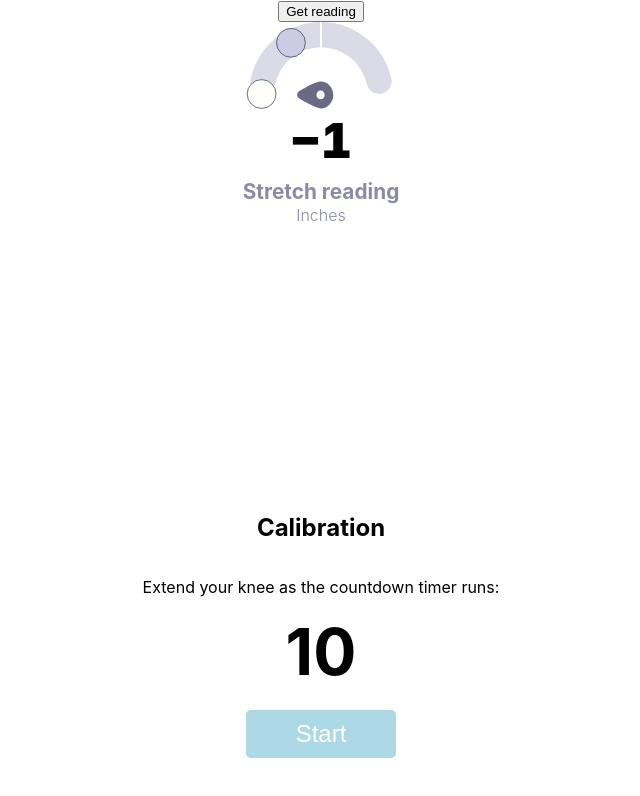
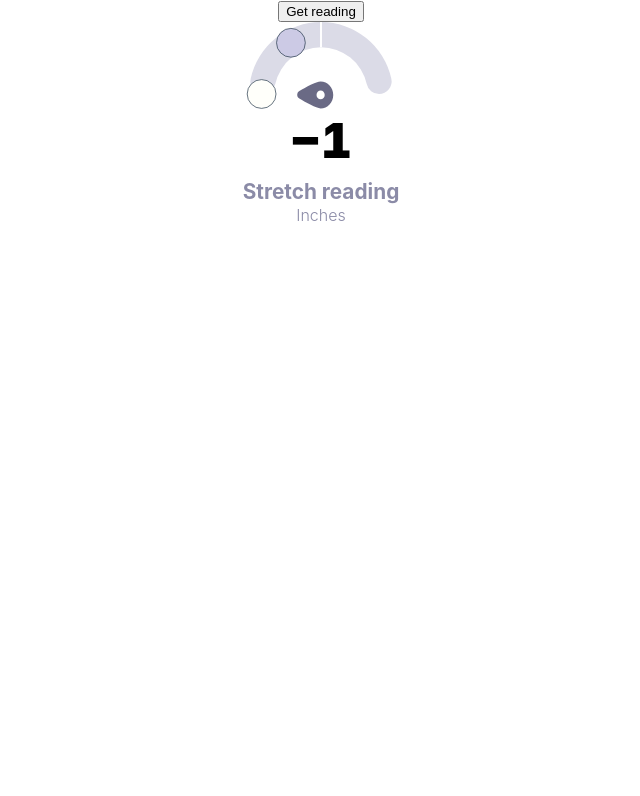
Before and after one commit to amy-al/smart-knee-brace, a React (Create React App) app: page /stretch in a window 1280 px wide. Shown: the top 796 px of the page, without its empty margins (319-959 px from the left). Built offline with nearby package versions, Linux system fonts and the light colour scheme.

Commit message:
merged the calibration and gauge changes together with local storage

```diff
--- a/src/pages/Calibration.js
+++ b/src/pages/Calibration.js
@@ -1,7 +1,8 @@
 import React, { useState, useEffect } from 'react';
 import './Calibration.css';
+import Stretch_sensor from './stretch_sensor';
 
-const Calibration = ({stretch_value, onCalibrationValue}) => {
+const Calibration = () => {
   const [countdown, setCountdown] = useState(10); // Countdown timer value
   const [calibrationValue, setCalibrationValue] = useState(null); // Store fully extended value
   const [paused, setPaused] = useState(true);
@@ -16,11 +17,13 @@ const Calibration = ({stretch_value, onCalibrationValue}) => {
       }, 1000);
     }
 
-    const currentValue = stretch_value; /* Retrieve the current knee brace value */
+    const currentValue = localStorage.getItem("sensorValue"); /* Retrieve the current knee brace value */
     setCalibrationValue(currentValue);
+    console.log("currentValue", currentValue)
 
     if (countdown === 0) {
-      onCalibrationValue(currentValue);
+      localStorage.setItem("calibrationValue", currentValue)
+      console.log("CURRENTVALUE", currentValue)
     }
 
     // Cleanup timer when component unmounts
@@ -39,6 +42,7 @@ const Calibration = ({stretch_value, onCalibrationValue}) => {
 
   return (
     <div className="calibration-container">
+      <Stretch_sensor/>
       <h2>Calibration</h2>
       {countdown === 0 ? (
         <div>
--- a/src/pages/Home.js
+++ b/src/pages/Home.js
@@ -20,6 +20,10 @@ const options = [
 ]
 
 // const [selectedOption, setSelectedOption] = useState(null); // use the selected option and change the state
+
+const val = localStorage.getItem("sensorValue");
+console.log(val)
+
 
 const DropdownMenu = () => (
   <Select options={options} />
--- a/src/pages/stretch_sensor.js
+++ b/src/pages/stretch_sensor.js
@@ -22,15 +22,15 @@ function isWebBLEAvailable(){
 }
 
 
+
 function Stretch_sensor() {
   const [sensorReading, setSensorReading] = useState(-1);
   const readingDisplay = sensorReading !== -1 ? <p>{sensorReading}</p> : null;
-  console.log(readingDisplay)
+  // console.log("readingDisplay", readingDisplay)
 
-  const [calibrationValue, setCalibrationValue] = useState(null);
-  const adjustedcalibrationValue = calibrationValue != null ? parseFloat(calibrationValue.props.children) : 1;
-  console.log("Calibration Value")
-  console.log(adjustedcalibrationValue)
+  const calibrationValue = localStorage.getItem("calibrationValue")
+  const adjustedcalibrationValue = calibrationValue != null ? calibrationValue : 1;
+  // console.log("Calibration Value", adjustedcalibrationValue)
 
 // Gauge
 const Gauge = ({
@@ -54,7 +54,7 @@ const Gauge = ({
     .domain([min, max])
     .range([0, 1])
   const percent = percentScale(value)
-  console.log(percent);
+  // console.log("percent", percent);
 
   const angleScale = scaleLinear()
     .domain([0, 1])
@@ -62,7 +62,7 @@ const Gauge = ({
     .clamp(true)
 
   const angle = angleScale(percent)
-  console.log("angle", angle);
+  // console.log("angle", angle);
 
   const [targetAngle, setTargetAngle] = useState(0);
 
@@ -209,22 +209,21 @@ const getCoordsOnArc = (angle, offset=10) => [
   Math.sin(angle - (Math.PI / 2)) * offset,
 ]
 
-const handleCalibrationValue = (value) => {
-  setCalibrationValue(value);
-};
+// const handleCalibrationValue = (value) => {
+//   setCalibrationValue(value);
+// };
 
 // end of gauge
   // does classname matter here?
   return (
     <div className="App">
-      {readingDisplay}
       <button onClick={connectBluetooth}>
         Get reading
       </button>
       <div>
         < Gauge>
         </Gauge>
-        <Calibration stretch_value={readingDisplay} onCalibrationValue={handleCalibrationValue}></Calibration>
+        {/* <Calibration stretch_value={readingDisplay} onCalibrationValue={handleCalibrationValue}></Calibration> */}
         {/* <GaugeChart id="stretch-gauge"
           nrOfLevels={20}
           percent={(sensorReading - 2) / 4}
@@ -241,6 +240,7 @@ const handleCalibrationValue = (value) => {
     const resistance = (voltage * 1000) / (3.3 - voltage)
     const length = resistance / 350.0
     setSensorReading(length.toFixed(2))
+    localStorage.setItem("sensorValue", length.toFixed(2));
   }
 
   function connectBluetooth() {
@@ -260,7 +260,7 @@ const handleCalibrationValue = (value) => {
       }).then(services => {
         return services[0].getCharacteristic(0x0002)
       }).then(characteristic => {
-        console.log(characteristic)
+        console.log("characteristic", characteristic)
         return characteristic.startNotifications()
       }).then(characteristic => {
         characteristic.addEventListener('characteristicvaluechanged', handleChange)
```
Also changed, not shown: src/calibrationContext.js (added, +14 -0 lines), src/stretchContext.js (added, +16 -0 lines).
